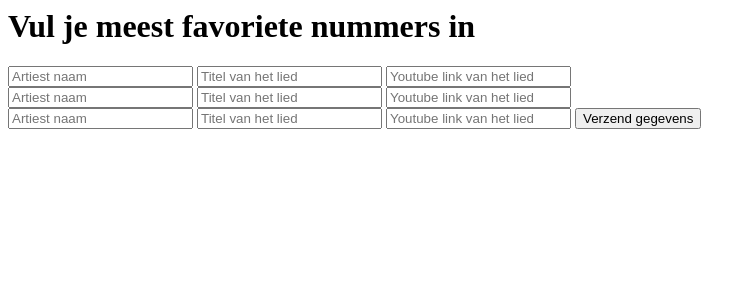
After one commit to ministrare/bDayProject, a PHP site: page /user_view.php in a window 1280 px wide. The commit adds this page. Shown: the top 300 px of the page, without its empty margins (0-756 px from the left). Run offline with PHP 8.4, Linux system fonts and the light colour scheme.

Commit message:
changed html in index and user view, deleted login.php in controllers

```diff
--- a/www/tinymvc/myapp/controllers/user.php
+++ b/www/tinymvc/myapp/controllers/user.php
@@ -13,6 +13,6 @@ class User_Controller extends TinyMVC_Controller
     {
         $page_view = new Page_Model('Gebruikers');
 
-        $this->view->display('User_view');
+        $this->view->display('user_view');
     }
 }
--- a/www/tinymvc/myapp/views/index_view.php
+++ b/www/tinymvc/myapp/views/index_view.php
@@ -1,4 +1,5 @@
-<div class="row container">
+<div class="container">
+    <div class="row">
         <div class="col-6"></div>
         <form action="" class="form-signin col-6 justify-content-md-center" method="post">
             <h1 class="h3 mb-3 font-weight-normal">Vul hier je gegevens in</h1>
@@ -7,3 +8,4 @@
             <button class="btn btn-lg btn-primary btn-block" type="submit">Ga verder</button>
         </form>
     </div>
+</div>
--- /dev/null
+++ b/www/tinymvc/myapp/views/user_view.php
@@ -0,0 +1,22 @@
+<div class="container">
+    <div class="row">
+        <div class="col-6"></div>
+        <form action="" class="col-6 justify-content-md-center" method="post">
+            <h1 class="h3 mb-3 font-weight-normal">Vul je meest favoriete nummers in</h1>
+            <input type="text" name="artist1" class="form-control" placeholder="Artiest naam">
+            <input type="text" name="song1" class="form-control" placeholder="Titel van het lied">
+            <input type="text" name="url1" class="form-control" placeholder="Youtube link van het lied">
+            <br>
+
+            <input type="text" name="artist2" class="form-control" placeholder="Artiest naam">
+            <input type="text" name="song2" class="form-control" placeholder="Titel van het lied">
+            <input type="text" name="url2" class="form-control" placeholder="Youtube link van het lied">
+            <br>
+
+            <input type="text" name="artist3" class="form-control" placeholder="Artiest naam">
+            <input type="text" name="song3" class="form-control" placeholder="Titel van het lied">
+            <input type="text" name="url3" class="form-control" placeholder="Youtube link van het lied">
+            <button class="btn btn-lg btn-primary btn-block" type="submit">Verzend gegevens</button>
+        </form>
+    </div>
+</div>
```
Also changed, not shown: www/tinymvc/myapp/controllers/login.php (deleted, +0 -18 lines), www/tinymvc/myapp/views/login_view.php (deleted, +0 -20 lines). Lines whose indentation alone changed are shown as unchanged.
